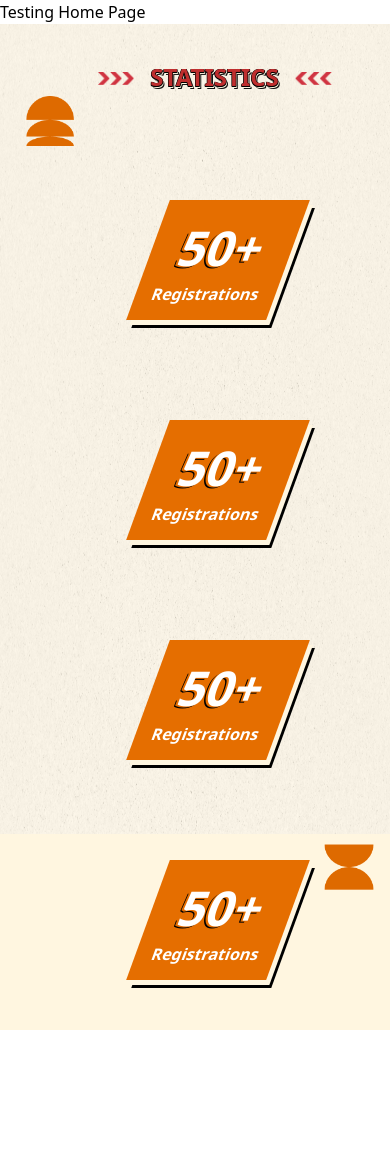
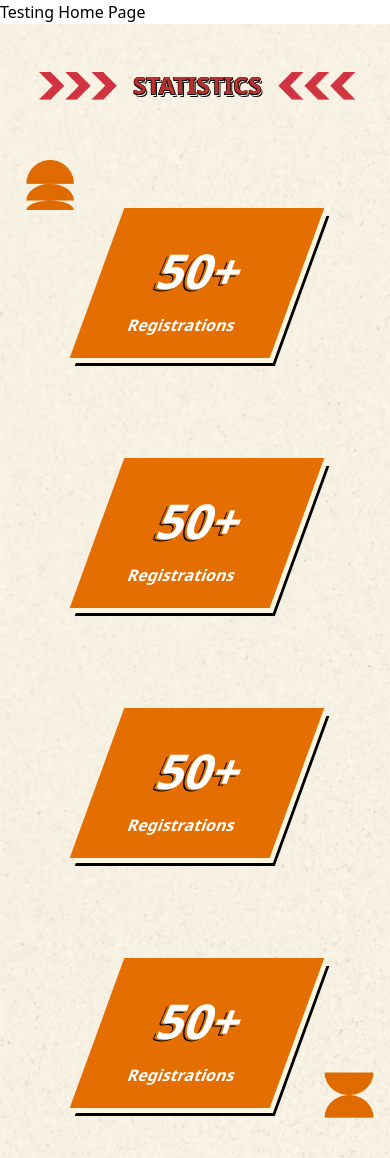
Before and after one commit to Webwiznitr/HackOdisha2024, a Next.js app: page /prototype in a window 390 px wide. Before the commit the page ends 1030 px from the top, so only its background shows below. Built offline with nearby package versions, Linux system fonts and the light colour scheme; a web font is replaced by a local one.

Commit message:
final changes

```diff
--- a/src/components/Statistics/Statistics.tsx
+++ b/src/components/Statistics/Statistics.tsx
@@ -3,13 +3,11 @@ import "./Stats.css"
 import Image from 'next/image'
 import right from "./images/right.png"
 import left from "./images/left.png"
-import cardboard from "./images/cardboard-texture 1.png"
 import up from "./images/Brutalist 113.png"
 import updown from "./images/Brutalist 114.png"
 const Statistics = () => {
   return (
     <div className='Statistics'>
-      <Image src={cardboard} className='blend' alt='' />
       <div className='flex top 2xl:ml-[42vw] xl:ml-[36vw] lg:ml-[34vw] md:ml-[30vw] sm:ml-[24vw]'>
         <div className='img mt-12'>
           <Image src={right} width={78} height={28} alt="" />
--- a/src/components/Statistics/Stats.css
+++ b/src/components/Statistics/Stats.css
@@ -1,7 +1,8 @@
 .Statistics {
     background-color: #FFF6E0;
     width: 100%;
-    overflow-x: hidden;
+    overflow: hidden;
+    background-image: url(./images/cardboard-texture\ 1.png);
 }
 
 .img {
@@ -64,17 +65,11 @@
 }
 
 
-.blend {
-    height: 96%;
-    position: absolute;
-    width: 100%;
-    opacity: 1;
-}
 
 .up {
     z-index: 1;
     position: absolute;
-    top: 6rem;
+    top: 10rem;
     left: 3.5rem;
 }
 
@@ -86,14 +81,14 @@
 
 @media only screen and (min-width: 1025px) {
     .updown {
-        top: 52%;
+        top: 40rem;
     }
 }
 
 @media only screen and (max-width: 1024px) {
     .updown {
-        top: 50%;
-        right: 1rem;
+        top: 40rem;
+        right: 0.5rem;
     }
 }
 
@@ -124,7 +119,7 @@
     }
 
     .updown {
-        top: 50%;
+        top: 37rem;
         width: 50px;
         height: auto;
         right: 1rem;
@@ -160,6 +155,7 @@
     }
 
     .updown {
+        top: 34rem;
         width: 50px;
         height: auto;
     }
@@ -168,9 +164,6 @@
         margin-bottom: 1.5rem;
     }
 
-    .updown {
-        top: 55%;
-    }
 
 }
 
@@ -179,11 +172,25 @@
     .container {
         display: flex;
         flex-direction: column;
-        margin-left: 25%;
+        margin-left: 12%;
+    }
+
+    .box {
+        width: 200px;
+        height: 150px;
+    }
+
+    .small-text {
+        margin-bottom: 1rem;
+        margin-top: 1.5rem;
     }
 
     .top {
-        margin-right: 15%;
+        margin-left: 10vw;
+    }
+
+    .heading {
+        margin-top: 2.7rem;
     }
 
     .up {
@@ -192,7 +199,7 @@
     }
 
     .updown {
-        top: 100%;
+        top: 67rem;
         width: 50px;
         height: auto;
         right: 1rem;
@@ -202,10 +209,10 @@
 
 @media only screen and (max-width: 375px) {
     .container {
-        margin-left: 20%;
+        margin-left: 10%;
     }
 
-    .updown {
-        top: 120%;
+    .top {
+        margin-left: 8vw;
     }
 }
```
